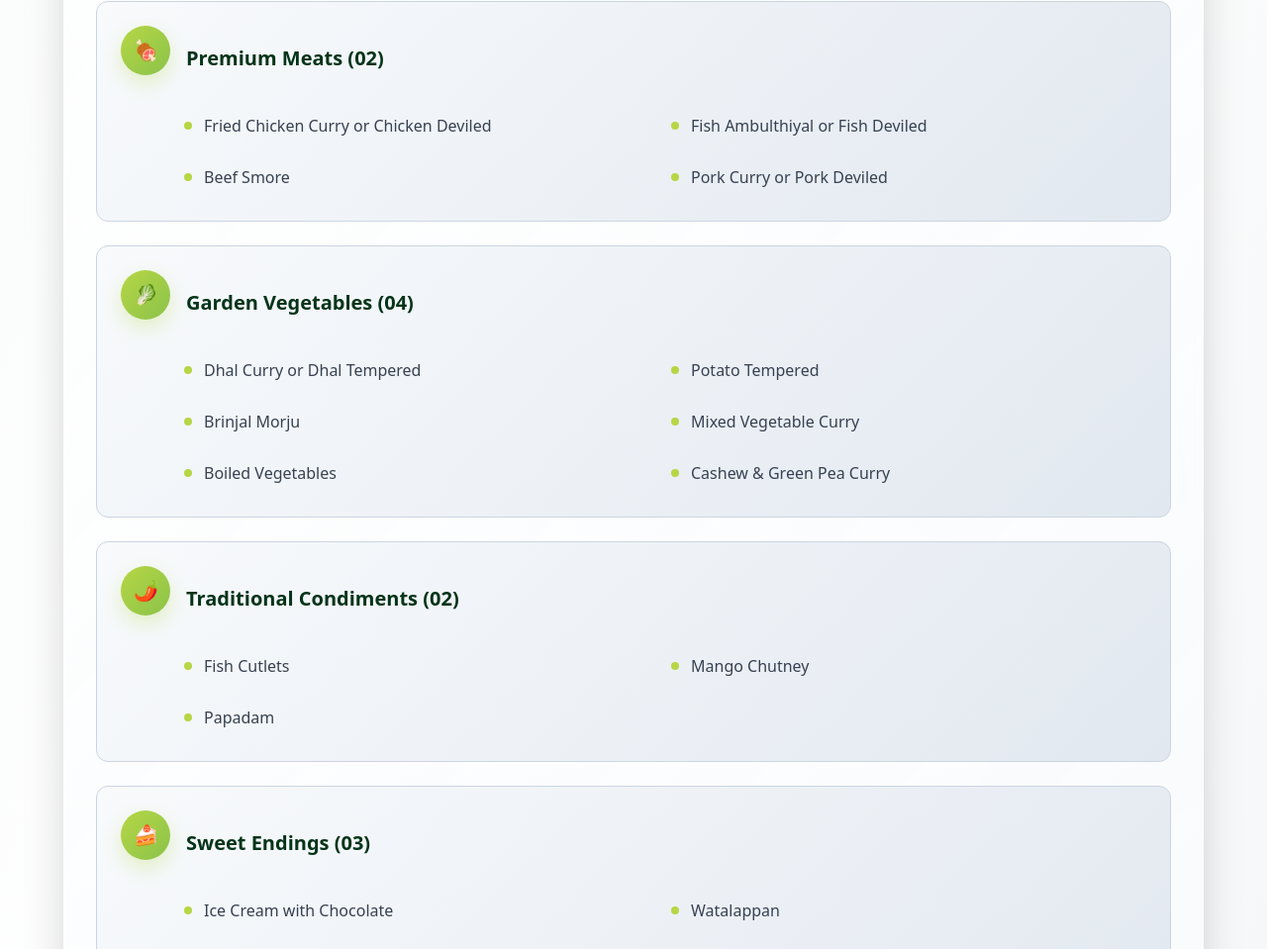
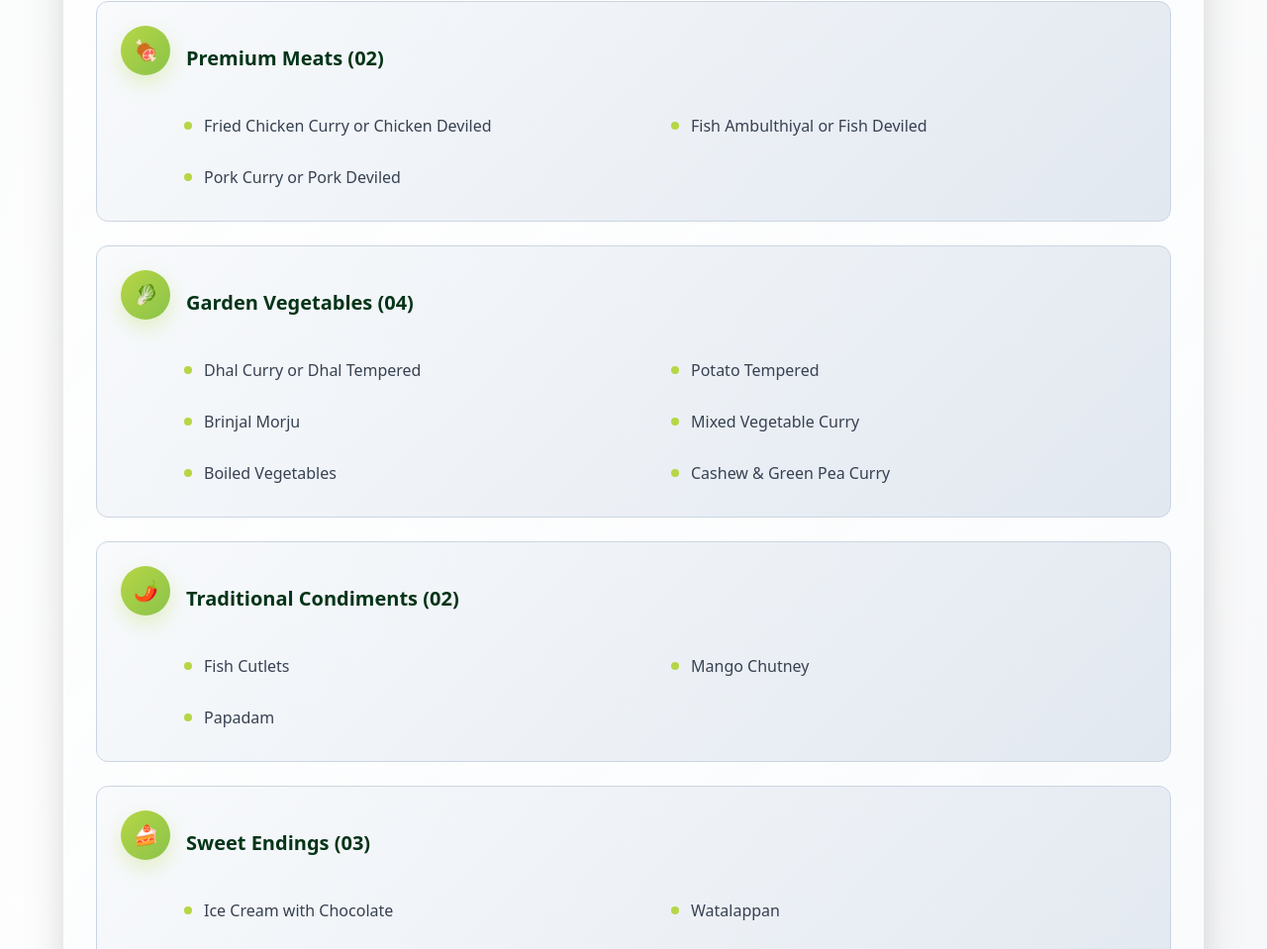
Before and after one commit to Udeshisasi/GV, a plain HTML site: page Package_5.html in a window 1280 px wide. Shown: the part 1766-2725 px from the top of the page at 99% size. Drawn offline with nearby package versions, Linux system fonts and the light colour scheme.

Commit message:
Update Package_5.html

```diff
--- a/Package_5.html
+++ b/Package_5.html
@@ -355,10 +355,6 @@
                             </li>
                             <li class="menu-item flex items-center py-2">
                                 <span class="w-2 h-2 bg-hotel-lime rounded-full mr-3 flex-shrink-0"></span>
-                                Beef Smore
-                            </li>
-                            <li class="menu-item flex items-center py-2">
-                                <span class="w-2 h-2 bg-hotel-lime rounded-full mr-3 flex-shrink-0"></span>
                                 Pork Curry or Pork Deviled
                             </li>
                         </ul>
```
